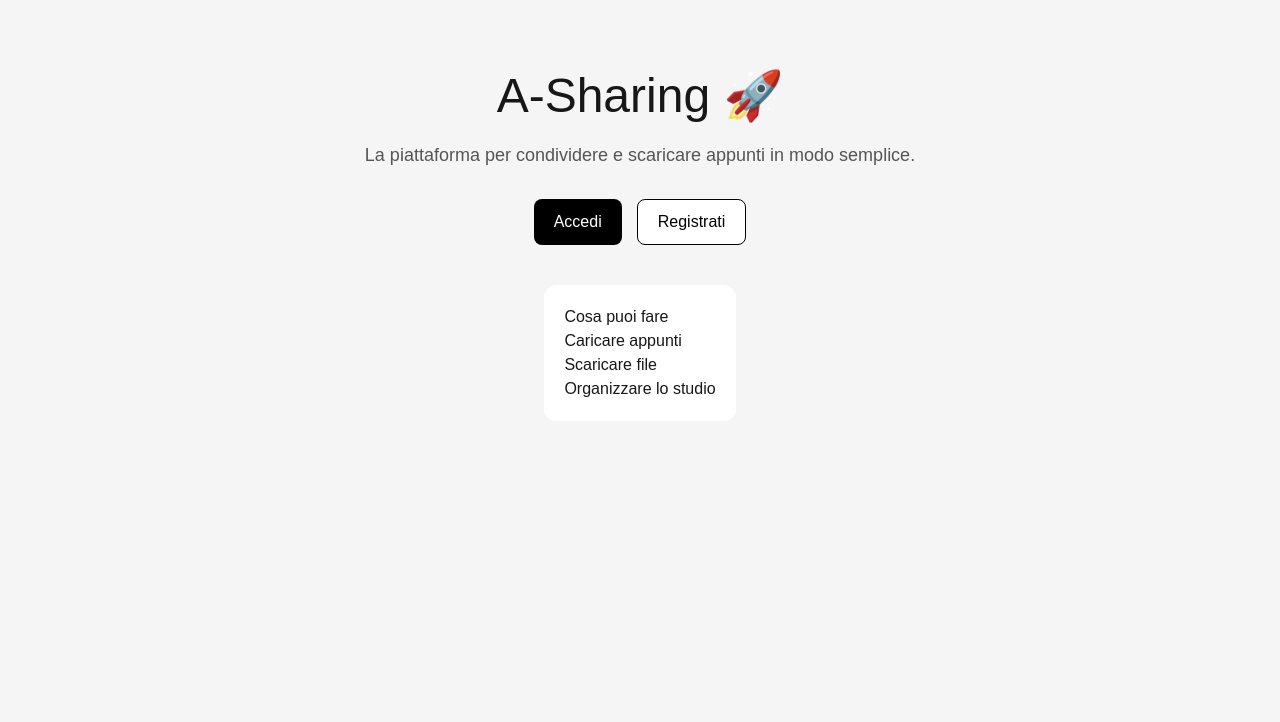
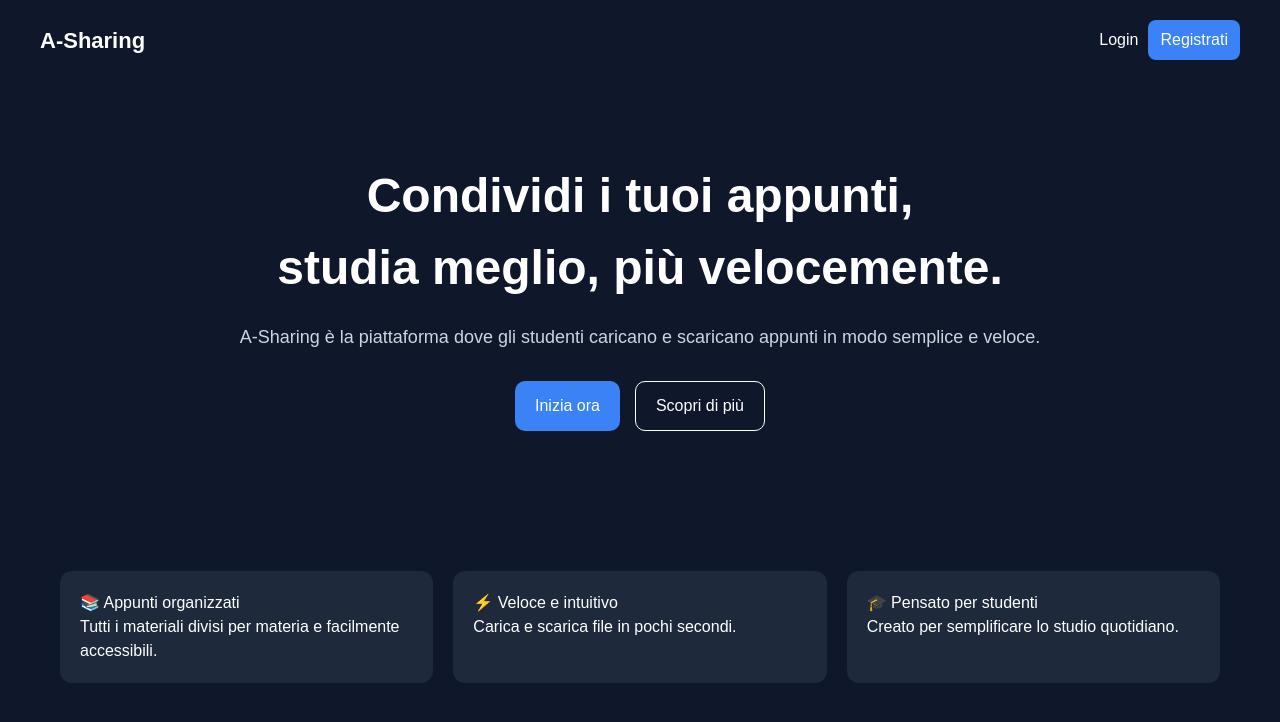
Before and after one commit to ilcreminotozzo/A-Sharing, a Next.js app: page / in a window 1280 px wide. Shown: the top 722 px of the page. Built offline with nearby package versions, Linux system fonts and the light colour scheme.

Commit message:
new homepage UI

```diff
--- a/app/page.tsx
+++ b/app/page.tsx
@@ -1,71 +1,147 @@
 export default function Home() {
   return (
-    <main style={styles.container}>
-      <h1 style={styles.title}>A-Sharing 🚀</h1>
+    <div style={styles.page}>
 
-      <p style={styles.subtitle}>
-        La piattaforma per condividere e scaricare appunti in modo semplice.
-      </p>
+      {/* NAVBAR */}
+      <header style={styles.navbar}>
+        <div style={styles.logo}>A-Sharing</div>
 
-      <div style={styles.buttons}>
-        <button style={styles.primary}>Accedi</button>
-        <button style={styles.secondary}>Registrati</button>
-      </div>
+        <div style={styles.navLinks}>
+          <button style={styles.link}>Login</button>
+          <button style={styles.primarySmall}>Registrati</button>
+        </div>
+      </header>
 
-      <div style={styles.card}>
-        <h2>Cosa puoi fare</h2>
-        <ul>
-          <li>Caricare appunti</li>
-          <li>Scaricare file</li>
-          <li>Organizzare lo studio</li>
-        </ul>
-      </div>
-    </main>
+      {/* HERO */}
+      <main style={styles.hero}>
+        <h1 style={styles.title}>
+          Condividi i tuoi appunti, <br />
+          studia meglio, più velocemente.
+        </h1>
+
+        <p style={styles.subtitle}>
+          A-Sharing è la piattaforma dove gli studenti caricano e scaricano appunti in modo semplice e veloce.
+        </p>
+
+        <div style={styles.cta}>
+          <button style={styles.primary}>Inizia ora</button>
+          <button style={styles.secondary}>Scopri di più</button>
+        </div>
+      </main>
+
+      {/* FEATURES */}
+      <section style={styles.features}>
+        <div style={styles.card}>
+          <h3>📚 Appunti organizzati</h3>
+          <p>Tutti i materiali divisi per materia e facilmente accessibili.</p>
+        </div>
+
+        <div style={styles.card}>
+          <h3>⚡ Veloce e intuitivo</h3>
+          <p>Carica e scarica file in pochi secondi.</p>
+        </div>
+
+        <div style={styles.card}>
+          <h3>🎓 Pensato per studenti</h3>
+          <p>Creato per semplificare lo studio quotidiano.</p>
+        </div>
+      </section>
+
+    </div>
   );
 }
 
 const styles: { [key: string]: React.CSSProperties } = {
-  container: {
+  page: {
     fontFamily: "Arial",
-    padding: "60px",
-    textAlign: "center",
-    background: "#f5f5f5",
+    background: "#0f172a",
+    color: "white",
     minHeight: "100vh",
   },
+
+  navbar: {
+    display: "flex",
+    justifyContent: "space-between",
+    padding: "20px 40px",
+    alignItems: "center",
+  },
+
+  logo: {
+    fontSize: "22px",
+    fontWeight: "bold",
+  },
+
+  navLinks: {
+    display: "flex",
+    gap: "10px",
+  },
+
+  link: {
+    background: "transparent",
+    color: "white",
+    border: "none",
+    cursor: "pointer",
+  },
+
+  primarySmall: {
+    background: "#3b82f6",
+    color: "white",
+    border: "none",
+    padding: "8px 12px",
+    borderRadius: "8px",
+  },
+
+  hero: {
+    textAlign: "center",
+    padding: "80px 20px",
+  },
+
   title: {
     fontSize: "48px",
-    marginBottom: "10px",
+    fontWeight: "bold",
   },
+
   subtitle: {
+    marginTop: "20px",
+    color: "#cbd5e1",
     fontSize: "18px",
-    color: "#555",
-    marginBottom: "30px",
   },
-  buttons: {
+
+  cta: {
+    marginTop: "30px",
     display: "flex",
     justifyContent: "center",
     gap: "15px",
-    marginBottom: "40px",
   },
+
   primary: {
-    padding: "10px 20px",
-    background: "black",
+    background: "#3b82f6",
     color: "white",
     border: "none",
-    borderRadius: "8px",
+    padding: "12px 20px",
+    borderRadius: "10px",
+    cursor: "pointer",
   },
+
   secondary: {
-    padding: "10px 20px",
-    background: "white",
-    color: "black",
-    border: "1px solid black",
-    borderRadius: "8px",
+    background: "transparent",
+    color: "white",
+    border: "1px solid white",
+    padding: "12px 20px",
+    borderRadius: "10px",
+    cursor: "pointer",
   },
+
+  features: {
+    display: "grid",
+    gridTemplateColumns: "repeat(3, 1fr)",
+    gap: "20px",
+    padding: "60px",
+  },
+
   card: {
-    background: "white",
+    background: "#1e293b",
     padding: "20px",
     borderRadius: "12px",
-    display: "inline-block",
-    textAlign: "left",
   },
 };
```
